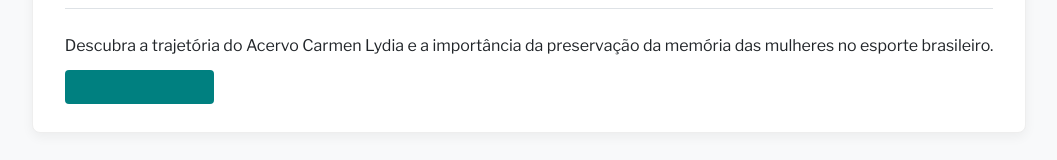
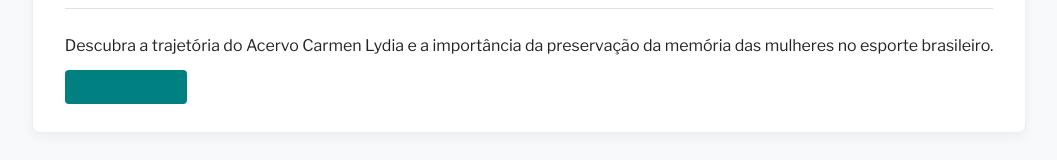
Before and after one commit to lucianedecastro/acervo-front, a React (Vite) app: page / in a window 1280 px wide. Shown: the part 561-721 px from the top of the page, without its empty margins (111-1168 px from the left). Built offline with nearby package versions, Linux system fonts and the light colour scheme; no server answers.

Commit message:
ajustes tamanho pictograma e link Sobre

```diff
--- a/src/App.css
+++ b/src/App.css
@@ -310,6 +310,19 @@ nav a:hover {
 .modalidade-preview:hover { transform: translateY(-2px); box-shadow: 0 4px 12px rgba(0,0,0,0.1); }
 .modalidade-preview .pictograma-placeholder { font-size: 3rem; margin-bottom: 1rem; display: block; }
 
+/* ✅ CORREÇÃO (NOVO): Adiciona regras para a página /modalidades, garantindo consistência */
+.modalidades-lista {
+    display: grid;
+    grid-template-columns: repeat(auto-fit, minmax(300px, 1fr));
+    gap: 2rem;
+}
+.modalidades-lista .modalidade-pictograma {
+    width: 80px;
+    height: 80px;
+    object-fit: contain;
+    margin: 0 auto 1rem;
+}
+
 /* ESTILOS PARA O DASHBOARD ADMIN */
 .dashboard-navigation { margin: 2.5rem 0; padding-top: 2rem; border-top: 1px solid #eee; }
 .admin-dashboard h3 { margin-top: 0; margin-bottom: 1.5rem; padding-bottom: 0.5rem; border-bottom: 1px solid #eee; color: var(--cor-primaria); }
--- a/src/pages/PaginaInicial.jsx
+++ b/src/pages/PaginaInicial.jsx
@@ -87,12 +87,12 @@ function PaginaInicial() {
         </Link>
       </section>
 
-      {/* Seção de Preview da Antessala (sem alterações) */}
+      {/* Seção de Preview de Sobre (sem alterações) */}
       <section className="preview-antessala content-box">
         <h2>Conheça Nossa História</h2>
         <p>Descubra a trajetória do Acervo Carmen Lydia e a importância da preservação da memória das mulheres no esporte brasileiro.</p>
-        <Link to="/antessala" className="btn-action">
-          Acessar Antessala
+        <Link to="/sobre" className="btn-action">
+          Acessar Sobre
         </Link>
       </section>
     </div>
```
